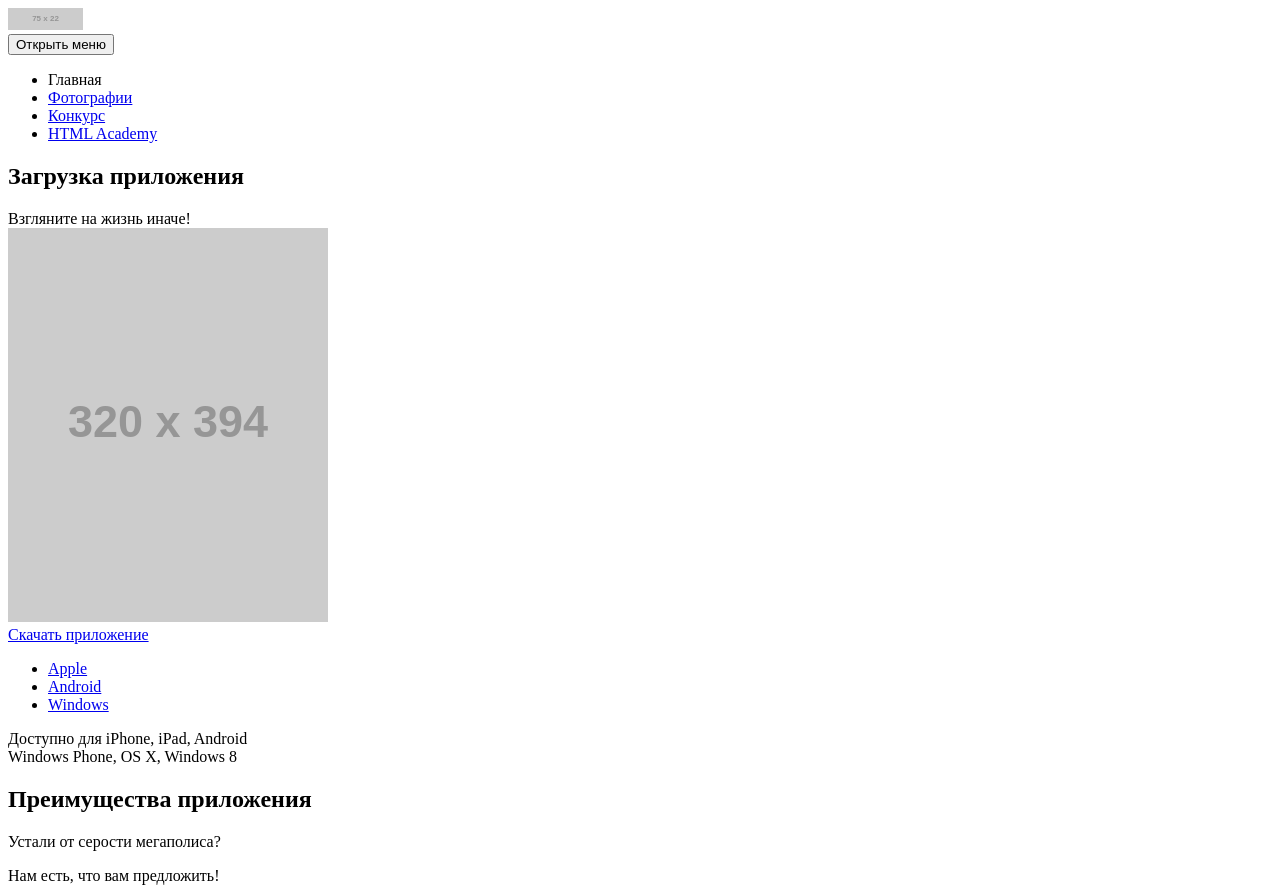
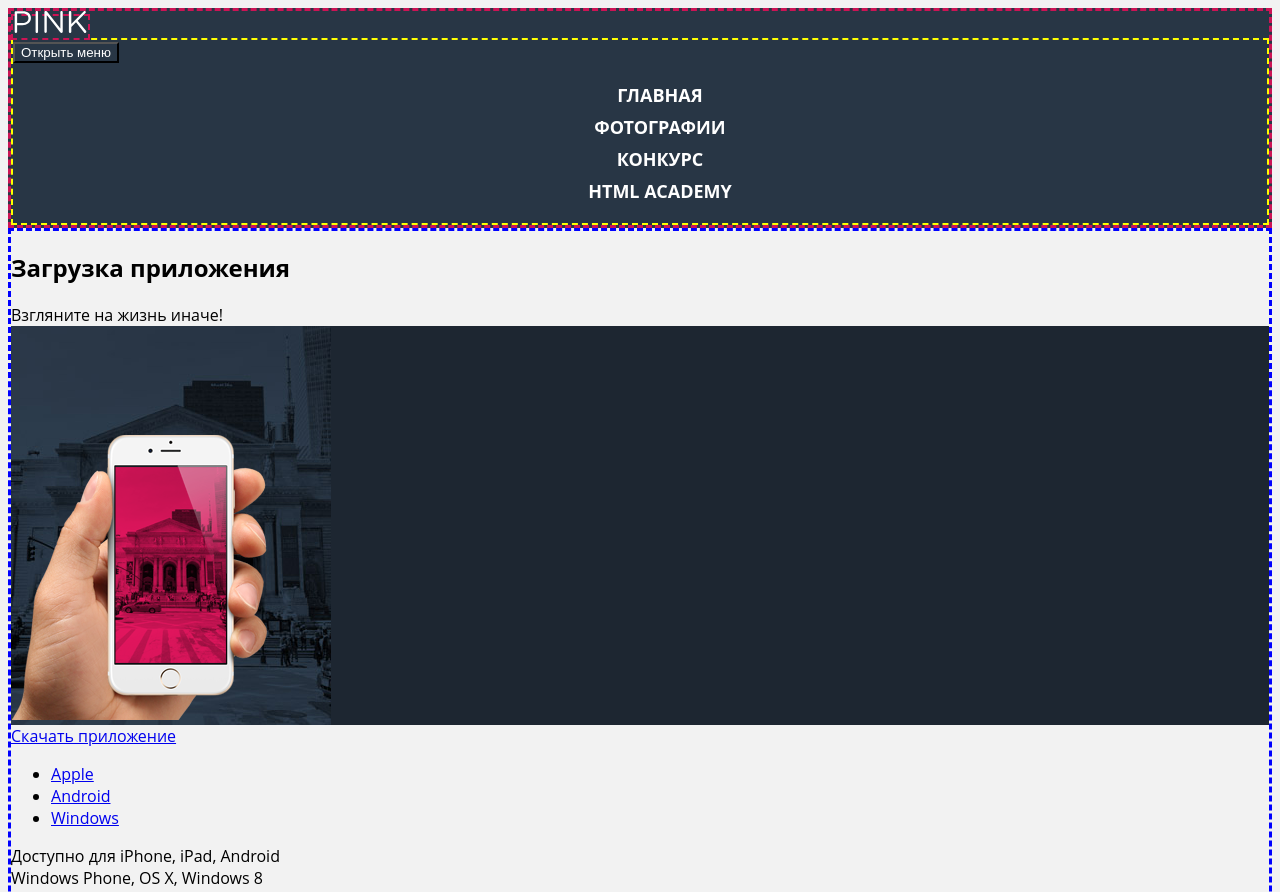
Before and after one commit to xukapy/168757-pink-16, a website: page source/index.html in a window 1280 px wide. Shown: the top 892 px of the page. Drawn offline with nearby package versions, Linux system fonts and the light colour scheme; files that its build step writes are made by us from their sources; placeholder pictures from the web are drawn by us.

Commit message:
Верстка с препроцессором первые блоки

```diff
--- a/source/index.html
+++ b/source/index.html
@@ -3,11 +3,12 @@
   <head>
     <meta charset="utf-8">
     <title>HTML Academy: Пинк</title>
+    <link href="css/style.css" rel="stylesheet">
   </head>
   <body>
     <header class="page-header">
       <a class="page-header__logo">
-        <img class="page-header__logo-image" src="http://placehold.it/75x22" width="75" height="22" alt="PINK">
+        <img class="page-header__logo-image" src="img/logo-pink-white-mobile.svg" width="75" height="22" alt="PINK">
       </a>
       <nav class="main-nav">
         <button class="main-nav__toggle" type="button">Открыть меню</button>
@@ -34,7 +35,7 @@
         <h2 class="visually-hidden">Загрузка приложения</h2>
         <span class="download__slogan">Взгляните на жизнь иначе!</span>
         <div class="download__picture">
-          <img class="download__picture-image" src="http://placehold.it/320x394" width="320" height="394" alt="Приложение пинк">
+          <img class="download__picture-image" src="img/iphone-hand-mobile@1x.png" width="258" height="286" alt="Приложение пинк">
         </div>
         <div class="download_shop app-store">
           <a class="app-store__button" href="https://www.apple.com/lae/ios/app-store/">Скачать приложение</a>
--- /dev/null
+++ b/source/less/blocks/download.less
@@ -0,0 +1,14 @@
+.download {
+
+}
+
+.download__picture {
+
+  padding-top: 108px;
+
+  background: #1d2631 url("../img/bg-back-mobile@1x.jpg") no-repeat;
+}
+
+.download__picture-image {
+  margin: 0;
+}
--- /dev/null
+++ b/source/less/blocks/main-nav.less
@@ -0,0 +1,11 @@
+.main-nav {
+  color: #ffffff;
+  background: #283645;
+
+  border: 2px dashed yellow;
+}
+
+.main-nav__toggle {
+  color: #ffffff;
+  background: #283645;
+}
--- /dev/null
+++ b/source/less/blocks/page-footer.less
@@ -0,0 +1,8 @@
+.page-footer {
+  font-family: "Open Sans";
+
+  color: #000000;
+  background-color: #ffffff;
+
+  border: 3px dashed #cc1455;
+}
--- /dev/null
+++ b/source/less/blocks/page-header.less
@@ -0,0 +1,13 @@
+.page-header {
+  font-family: "Open Sans";
+
+  color: #ffffff;
+  background: #283645;
+
+  border: 3px dashed #cc1455;
+}
+
+.page-header__logo {
+  background: #283645;
+  border: 2px dashed #cc1455;
+}
--- /dev/null
+++ b/source/less/blocks/page-main.less
@@ -0,0 +1,8 @@
+.page-main {
+  font-family: "Open Sans";
+
+  color: #000000;
+  background-color: #f2f2f2;
+
+  border: 3px dashed blue;
+}
--- /dev/null
+++ b/source/less/blocks/site-list.less
@@ -0,0 +1,19 @@
+.site-list {
+  list-style: none;
+}
+
+.site-list__item {
+  font-size: 18px;
+  font-weight: bold;
+  line-height: 32px;
+
+  color: #ffffff;
+  background-color: #283645;
+  text-transform: uppercase;
+  text-align: center;
+}
+
+.site-list__item a {
+  text-decoration: none;
+  color: #ffffff;
+}
--- /dev/null
+++ b/source/less/style.less
@@ -0,0 +1,10 @@
+body {
+  background-color: #f2f2f2;
+}
+
+@import "blocks/page-header.less";
+@import "blocks/page-main.less";
+@import "blocks/page-footer.less";
+@import "blocks/main-nav.less";
+@import "blocks/site-list.less";
+@import "blocks/download.less";
```
Also changed, not shown: source/form.html (+1 -0 lines), source/photo.html (+1 -0 lines), source/less/blocks/advantages.less (added), source/less/blocks/app-store.less (added), source/less/blocks/contacts.less (added), source/less/blocks/map.less (added), source/less/blocks/price.less (added), source/less/blocks/reviews.less (added), source/less/blocks/slider.less (added), source/less/blocks/visually-hidden.less (added).
